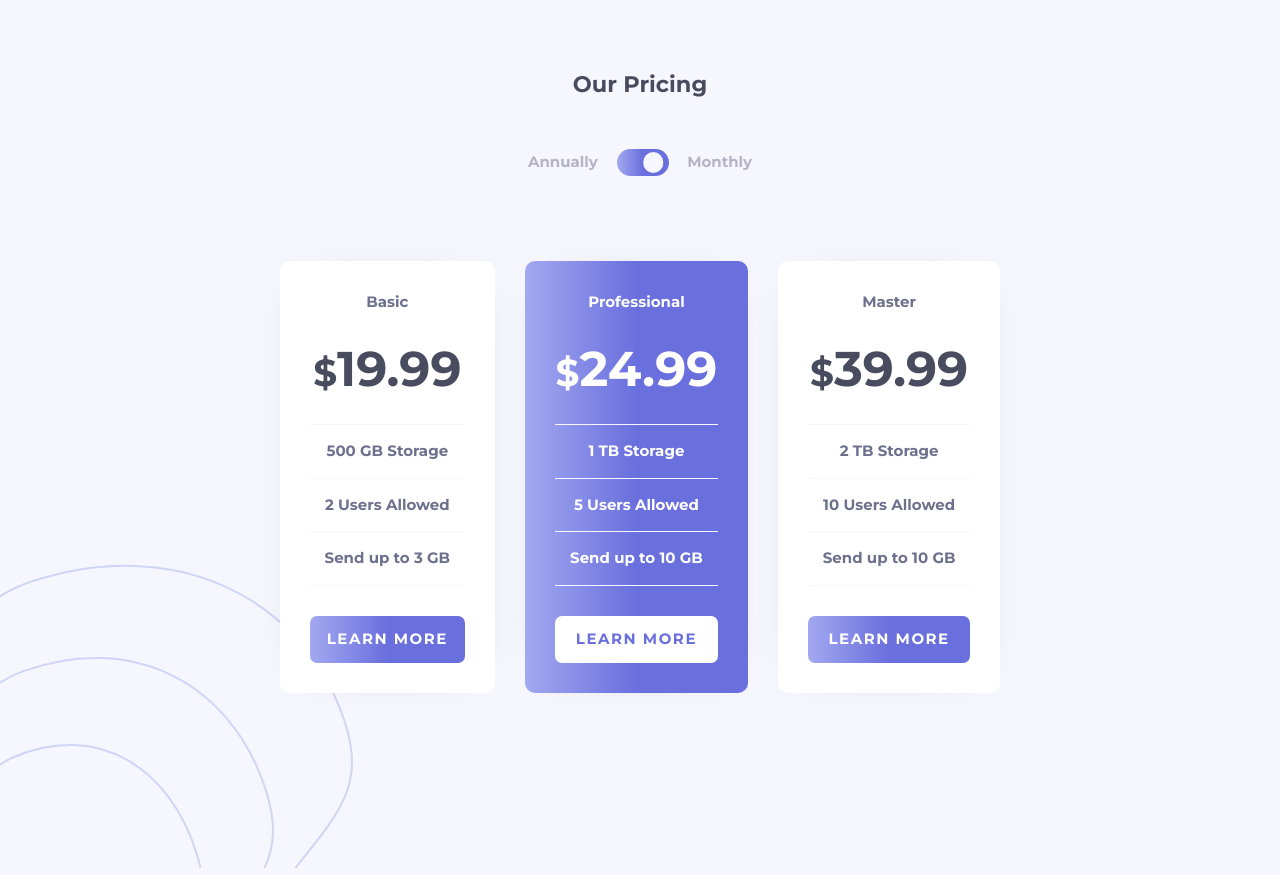
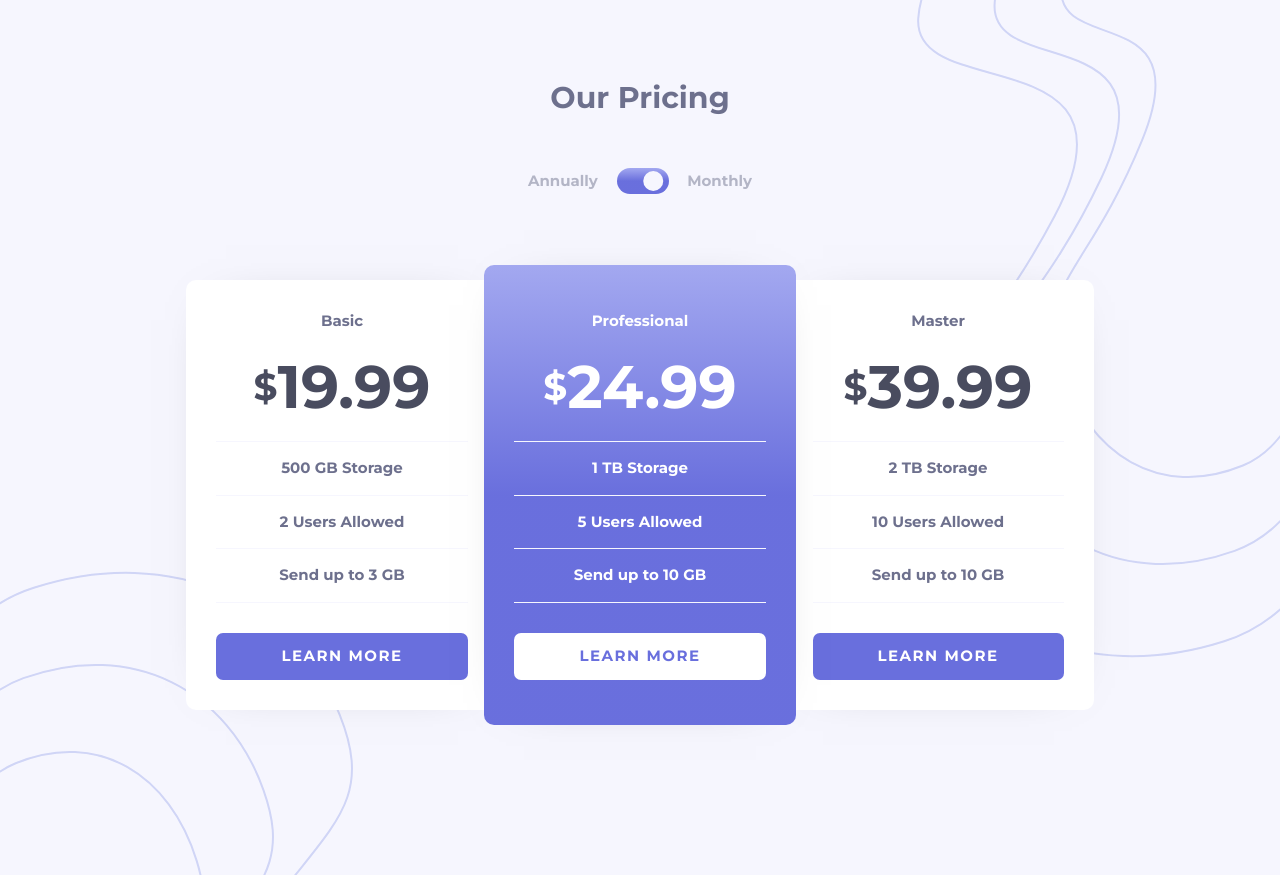
Before and after one commit to JuanMartinRivas/pricing-component-with-toggle-master, a website built with Parcel: page index.html in a window 1280 px wide. Built offline with nearby package versions, Linux system fonts and the light colour scheme.

Commit message:
Adjusting desktop layout

```diff
--- a/app/scss/_background.scss
+++ b/app/scss/_background.scss
@@ -1,6 +1,6 @@
 body {
     background-image: url(../../images/bg-bottom.svg), url(../../images/bg-top.svg);
-    background-position: bottom left, -1100% -25%;
+    background-position: bottom left, top right;
     background-repeat: no-repeat;
     background-color: $very-light-grayish-blue;
 }
--- a/app/scss/_colors.scss
+++ b/app/scss/_colors.scss
@@ -1,5 +1,5 @@
 // Primary
-$linear-gradient: linear-gradient(to right, hsl(236, 72%, 79%), hsl(237, 63%, 64%) 50%);
+$linear-gradient: linear-gradient(to bottom, hsl(236, 72%, 79%), hsl(237, 63%, 64%) 50%);
 $purple:hsl(237, 63%, 64%);
 $very-light-purple:hsl(236, 72%, 79%);
 // Neutral
--- a/app/scss/_global.scss
+++ b/app/scss/_global.scss
@@ -10,7 +10,11 @@ body {
 .container {
   margin: 0 auto;
   width: 90%;
-  max-width: 1200px;
+  max-width: 400px;
+
+  @media(min-width: 900px) {
+    max-width: 1200px;
+  }
 }
 
 .row {
--- a/app/scss/_main.scss
+++ b/app/scss/_main.scss
@@ -2,8 +2,15 @@ main {
     .main__title {
         font-size: 1.5rem;
         text-align: center;
+        color: $grayish-blue;
         margin-top: 3em;
         margin-bottom: 2em;
+
+        @media(min-width: 900px) {
+            font-size: 2rem;
+            margin-top: 2.5em;
+            margin-bottom: 1.5em;
+        }
     }
 
     .toggle-container {
@@ -15,10 +22,16 @@ main {
     }
 
     .cards-container {
+        position: relative;
         margin-top: 5.5em;
         margin-bottom: 4em;
         justify-content: center;
         gap: 2em;
+
+        @media(min-width:900px) {
+            gap: 19em;
+            align-items: center;
+        }
 
         .card {
             background-color: #FFF;
@@ -28,6 +41,15 @@ main {
             -moz-box-shadow: 0 0 50px -40px #00000080;
             padding: 2em;
 
+            @media(min-width:1200px) {
+                width: 27%;
+            }
+
+            @media(min-width:900px) and (max-width:1200px) {
+                width: 35%;
+                max-width: 320px;
+            }
+
             .card__header {
                 font-size: 1rem;
                 text-align: center;
@@ -35,14 +57,19 @@ main {
             }
 
             .card__pricing {
+                display: flex;
+                align-items: center;
+                justify-content: center;
                 font-size: 2.5rem;
-                text-align: center;
-                margin-top: .5em;
-                margin-bottom: .5em;
+                margin: .25em 0;
             }
 
             .card__pricing-span {
                 font-size: 3.25rem;
+
+                @media(min-width:900px) {
+                    font-size: 4rem;
+                }
             }
 
             .card__info {
@@ -62,7 +89,7 @@ main {
                 margin-top: 2em;
                 text-transform: uppercase;
                 color: #FFF;
-                background: $linear-gradient border-box;
+                background-color: $purple;
                 border-radius: 7px;
                 border: solid 1px transparent;
                 letter-spacing: .1em;
@@ -81,6 +108,11 @@ main {
                 background: $linear-gradient;
                 color: #FFF;
 
+                @media(min-width:900px) {
+                    position: absolute;
+                    padding: 3em 2em;
+                }
+
                 .card__header {
                     color: #FFF;
                 }
@@ -96,7 +128,7 @@ main {
 
                     &:hover {
                         color: #FFF;
-                        background: $linear-gradient border-box;
+                        background-color: $purple;
                         border: solid 1px #FFF;
                     }
                 }
```
